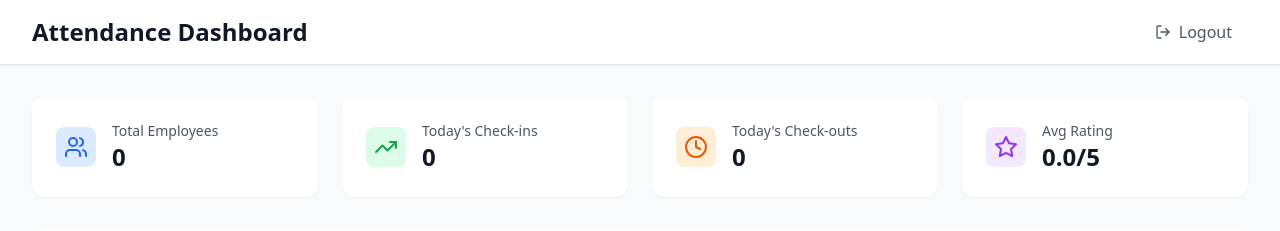
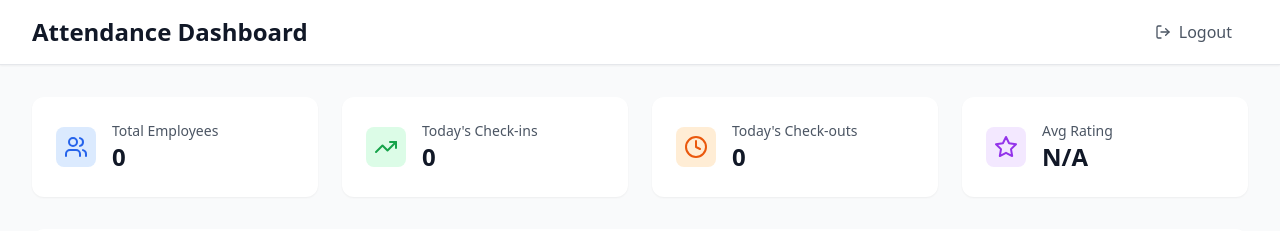
Before and after one commit to poudelanuj/Attend-Bot, a React (Vite) app: page / in a window 1280 px wide. Shown: the top 231 px of the page. Built offline with nearby package versions, Linux system fonts and the light colour scheme; no server answers; sample sign-in values are in the browser's storage.

Commit message:
wip of tracking

```diff
--- a/bot/index.js
+++ b/bot/index.js
@@ -110,7 +110,10 @@ async function processCheckIn(interaction) {
       await Employee.create({
         discordId: interaction.user.id,
         username: interaction.user.username,
-        displayName: interaction.user.displayName || interaction.user.username
+        displayName: interaction.user.displayName || interaction.user.username,
+        email: null,
+        department: null,
+        position: null
       });
       employee = await Employee.findByDiscordId(interaction.user.id);
     }
--- a/src/components/Dashboard.tsx
+++ b/src/components/Dashboard.tsx
@@ -130,7 +130,9 @@ export default function Dashboard() {
               </div>
               <div className="ml-4">
                 <p className="text-sm font-medium text-gray-600">Avg Rating</p>
-                <p className="text-2xl font-bold text-gray-900">{stats.avgRating.toFixed(1)}/5</p>
+                <p className="text-2xl font-bold text-gray-900">
+                  {stats.avgRating ? Number(stats.avgRating).toFixed(1) + '/5' : 'N/A'}
+                </p>
               </div>
             </div>
           </div>
```
Also changed, not shown: 1 other file (tests, documents, lock files or other folders).
